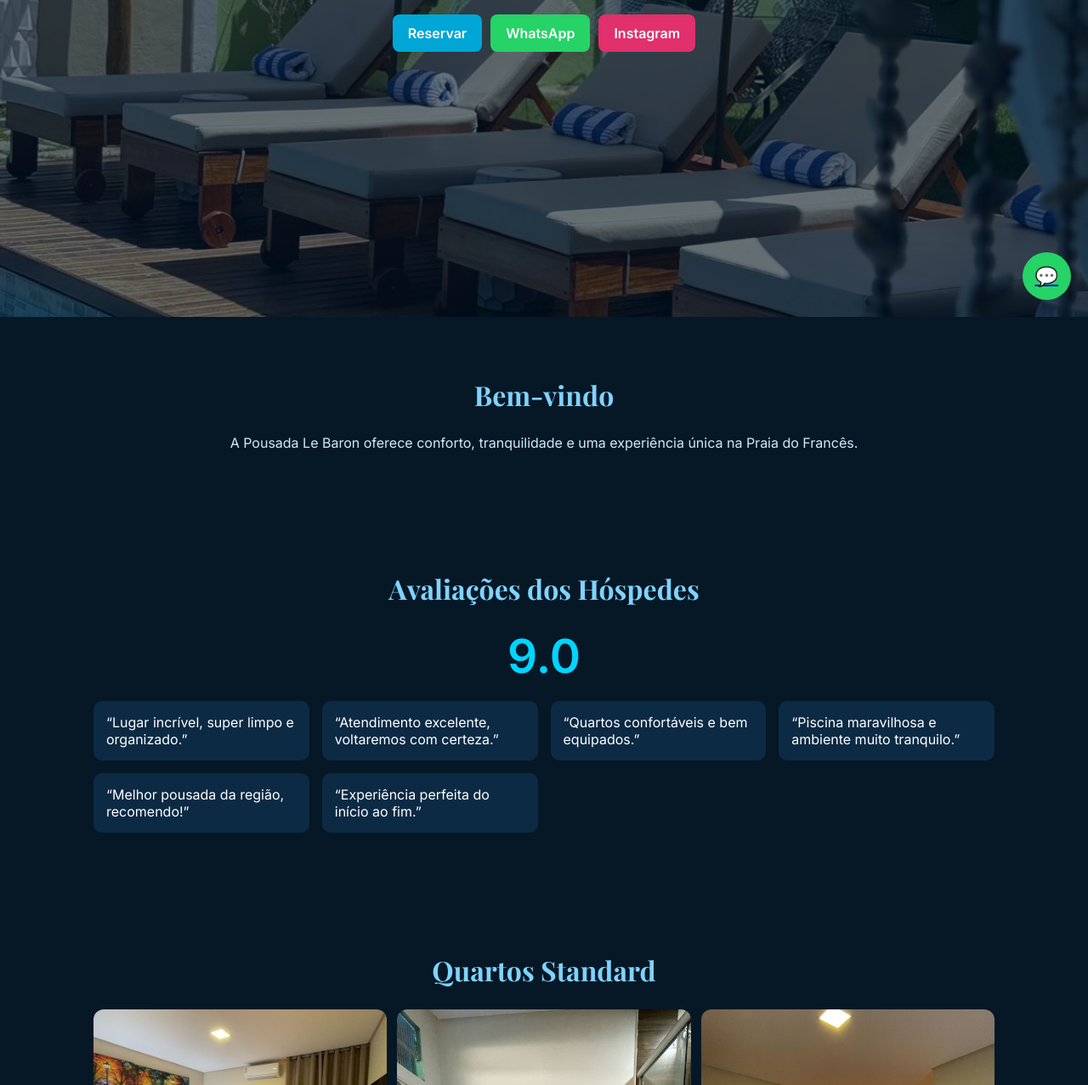
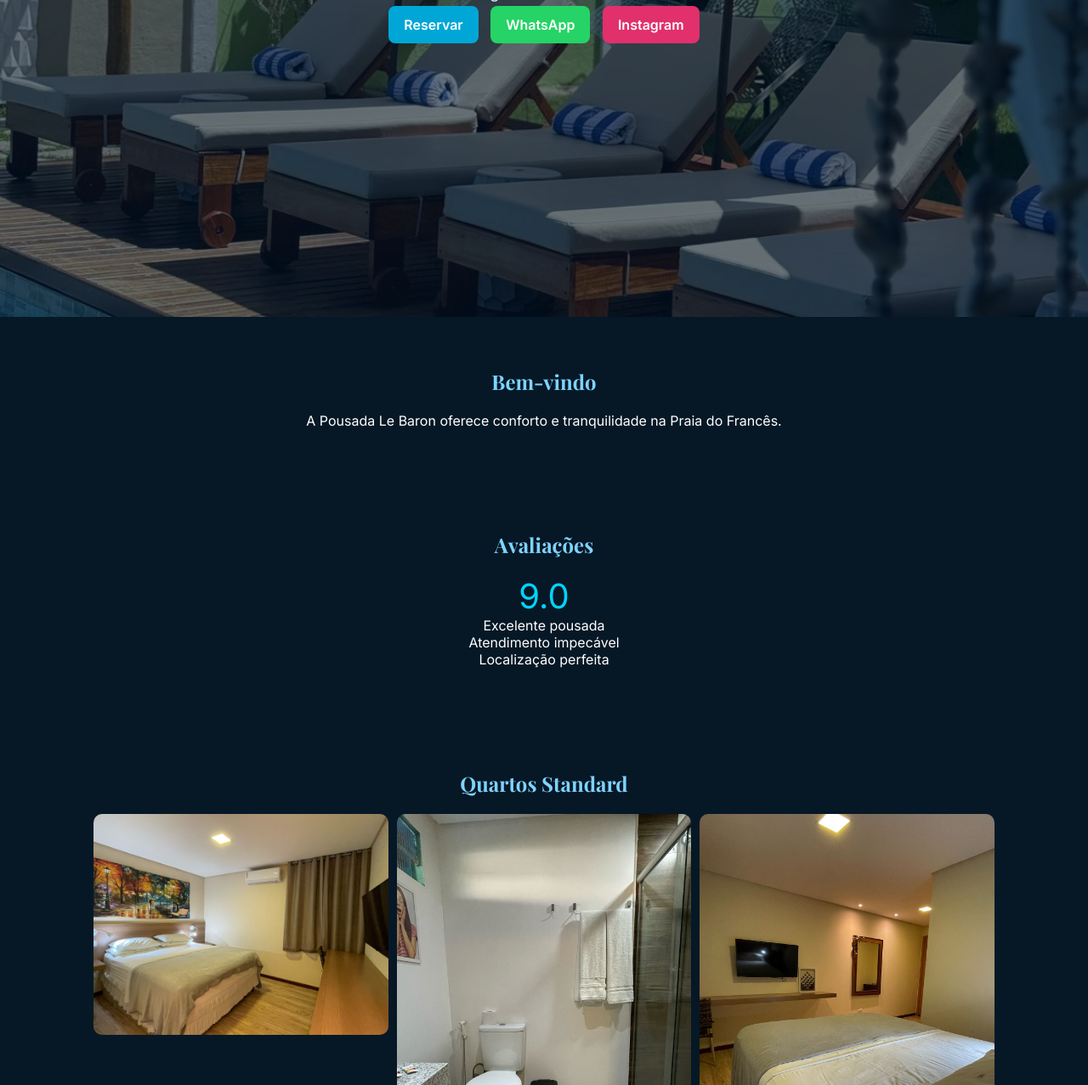
Before and after one commit to arthurcesar673/pousa, a plain HTML site: page index.html in a window 1280 px wide. Shown: the part 427-1704 px from the top of the page at 85% size. Drawn offline with nearby package versions, Linux system fonts and the light colour scheme.

Commit message:
Add files via upload

```diff
--- a/index.html
+++ b/index.html
@@ -4,7 +4,7 @@
 <meta charset="UTF-8">
 <meta name="viewport" content="width=device-width, initial-scale=1.0">
 
-<title>Pousada Le Baron | Praia do Francês</title>
+<title>Pousada Le Baron</title>
 
 <link href="https://fonts.googleapis.com/css2?family=Playfair+Display:wght@500;700&family=Inter:wght@300;400;600&display=swap" rel="stylesheet">
 
@@ -17,7 +17,6 @@ background:#061826;
 color:#fff;
 }
 
-/* HERO */
 .hero{
 height:100vh;
 background:url('piscina-1.jpeg') center/cover no-repeat;
@@ -38,7 +37,6 @@ background:rgba(0,20,40,0.6);
 .hero-content{
 position:relative;
 z-index:2;
-max-width:800px;
 padding:20px;
 }
 
@@ -50,33 +48,23 @@ color:#a6ddff;
 
 .subtitle{
 font-size:18px;
+color:#d0ecff;
 margin-top:10px;
-color:#d0ecff;
-}
-
-.btns{
-margin-top:20px;
-display:flex;
-gap:10px;
-justify-content:center;
-flex-wrap:wrap;
 }
 
 .btn{
 padding:12px 18px;
+margin:5px;
 border-radius:8px;
 text-decoration:none;
+display:inline-block;
 font-weight:bold;
-transition:0.3s;
 }
-
-.btn:hover{transform:scale(1.05);}
 
 .whatsapp{background:#25D366;color:#fff;}
 .insta{background:#E1306C;color:#fff;}
 .reserve{background:#00a6d6;color:#fff;}
 
-/* LANG */
 .lang{
 position:fixed;
 top:20px;
@@ -90,9 +78,8 @@ border-radius:8px;
 border:none;
 }
 
-/* SECTIONS */
 section{
-padding:70px 20px;
+padding:60px 20px;
 max-width:1100px;
 margin:auto;
 }
@@ -100,66 +87,31 @@ margin:auto;
 h2{
 text-align:center;
 font-family:Playfair Display;
-font-size:32px;
 color:#7fd3ff;
-margin-bottom:25px;
+margin-bottom:20px;
 }
 
-/* GRID */
 .grid{
 display:grid;
-grid-template-columns:repeat(auto-fit,minmax(240px,1fr));
-gap:12px;
+grid-template-columns:repeat(auto-fit,minmax(220px,1fr));
+gap:10px;
 }
 
 .grid img{
 width:100%;
-border-radius:12px;
+border-radius:10px;
 transition:0.3s;
 }
 
 .grid img:hover{
-transform:scale(1.05);
+transform:scale(1.04);
 }
 
-/* REVIEWS */
-.reviews{
-display:grid;
-grid-template-columns:repeat(auto-fit,minmax(250px,1fr));
-gap:15px;
-}
-
-.review{
-background:#0c2a44;
-padding:15px;
-border-radius:10px;
-}
-
-.score{
-text-align:center;
-font-size:55px;
-color:#00d4ff;
-font-weight:bold;
-margin:20px 0;
-}
-
-/* FOOTER */
 footer{
 text-align:center;
 padding:30px;
 background:#04121f;
 color:#88b7d6;
-}
-
-/* FLOAT */
-.fixed-whats{
-position:fixed;
-bottom:20px;
-right:20px;
-background:#25D366;
-padding:15px;
-border-radius:50%;
-font-size:22px;
 }
 </style>
 </head>
@@ -181,41 +133,33 @@ font-size:22px;
 <h1 id="title">Pousada Le Baron</h1>
 <p class="subtitle" id="subtitle">Seu refúgio na Praia do Francês</p>
 
-<div class="btns">
 <a class="btn reserve" href="#reserve" id="btn1">Reservar</a>
-<a class="btn whatsapp" href="https://wa.me/5582999282006">WhatsApp</a>
-<a class="btn insta" href="https://www.instagram.com/pousada_lebaron/">Instagram</a>
-</div>
+<a class="btn whatsapp" href="https://wa.me/5582999282006" id="btn2">WhatsApp</a>
+<a class="btn insta" href="https://www.instagram.com/pousada_lebaron/" id="btn3">Instagram</a>
 </div>
 </div>
 
 <!-- ABOUT -->
 <section>
-<h2>Bem-vindo</h2>
-<p style="text-align:center;color:#cfe9ff;max-width:800px;margin:auto;">
-A Pousada Le Baron oferece conforto, tranquilidade e uma experiência única na Praia do Francês.
+<h2 id="h2_about">Bem-vindo</h2>
+<p id="about_text" style="text-align:center;">
+A Pousada Le Baron oferece conforto e tranquilidade na Praia do Francês.
 </p>
 </section>
 
 <!-- REVIEWS -->
 <section>
-<h2>Avaliações dos Hóspedes</h2>
+<h2 id="h2_reviews">Avaliações</h2>
+<p style="text-align:center;font-size:40px;color:#00d4ff;">9.0</p>
 
-<div class="score">9.0</div>
-
-<div class="reviews">
-<div class="review">“Lugar incrível, super limpo e organizado.”</div>
-<div class="review">“Atendimento excelente, voltaremos com certeza.”</div>
-<div class="review">“Quartos confortáveis e bem equipados.”</div>
-<div class="review">“Piscina maravilhosa e ambiente muito tranquilo.”</div>
-<div class="review">“Melhor pousada da região, recomendo!”</div>
-<div class="review">“Experiência perfeita do início ao fim.”</div>
-</div>
+<p id="review1" style="text-align:center;">Excelente pousada</p>
+<p id="review2" style="text-align:center;">Atendimento impecável</p>
+<p id="review3" style="text-align:center;">Localização perfeita</p>
 </section>
 
 <!-- QUARTOS STANDARD -->
 <section>
-<h2>Quartos Standard</h2>
+<h2 id="h2_std">Quartos Standard</h2>
 <div class="grid">
 <img src="quarto-standard-1.jpeg">
 <img src="quarto-standard-2.jpeg">
@@ -225,7 +169,7 @@ A Pousada Le Baron oferece conforto, tranquilidade e uma experiência única na
 
 <!-- SUPERIOR -->
 <section>
-<h2>Quartos Superior</h2>
+<h2 id="h2_sup">Quartos Superior</h2>
 <div class="grid">
 <img src="quarto-superior-1.jpeg">
 <img src="quarto-superior-2.jpeg">
@@ -236,7 +180,7 @@ A Pousada Le Baron oferece conforto, tranquilidade e uma experiência única na
 
 <!-- PISCINA -->
 <section>
-<h2>Piscina</h2>
+<h2 id="h2_pool">Piscina / Pool / Piscina</h2>
 <div class="grid">
 <img src="piscina-1.jpeg">
 <img src="piscina-2.jpeg">
@@ -244,9 +188,9 @@ A Pousada Le Baron oferece conforto, tranquilidade e uma experiência única na
 </div>
 </section>
 
-<!-- AREAS COMUNS -->
+<!-- ÁREAS COMUNS (CORRIGIDO COM ACENTO COMO VOCÊ PEDIU) -->
 <section>
-<h2>Áreas Comuns</h2>
+<h2 id="h2_area">Áreas Comuns</h2>
 <div class="grid">
 <img src="área-comum-1.jpeg">
 <img src="área-comum-2.jpeg">
@@ -256,47 +200,53 @@ A Pousada Le Baron oferece conforto, tranquilidade e uma experiência única na
 <img src="área-comum-6.jpeg">
 <img src="área-comum-7.jpeg">
 <img src="área-comum-8.jpeg">
+<img src="área-comum-9.jpeg">
 </div>
 </section>
 
 <!-- RESERVA -->
 <section id="reserve">
-<h2>Reserva</h2>
-<div style="text-align:center;margin-top:20px;">
+<h2 id="h2_reserve">Reserva</h2>
+<div style="text-align:center;">
 <a class="btn whatsapp" href="https://wa.me/5582999282006">Reservar agora</a>
 </div>
 </section>
 
-<!-- LOCAL -->
-<section>
-<h2>Localização</h2>
-<iframe
-src="https://www.google.com/maps?q=Praia+do+Francês+Alagoas&output=embed"
-width="100%" height="300" style="border:0;border-radius:12px;"></iframe>
-</section>
-
 <!-- FOOTER -->
-<footer>
-Pousada Le Baron • Praia do Francês • AL • CNPJ 10.930.667/0001-47
+<footer id="footer">
+Pousada Le Baron • Praia do Francês • CNPJ 10.930.667/0001-47
 </footer>
 
-<!-- WHATS FLOAT -->
-<a class="fixed-whats" href="https://wa.me/5582999282006">💬</a>
-
-<!-- TRADUTOR COMPLETO -->
 <script>
 function changeLang(lang){
 
+// INGLÊS
 if(lang==="en"){
 document.getElementById("title").innerText="Le Baron Inn";
 document.getElementById("subtitle").innerText="Your refuge in Praia do Francês";
+document.getElementById("h2_about").innerText="Welcome";
+document.getElementById("about_text").innerText="Comfort and tranquility in a beautiful beach location.";
+document.getElementById("h2_reviews").innerText="Reviews";
+document.getElementById("h2_std").innerText="Standard Rooms";
+document.getElementById("h2_sup").innerText="Superior Rooms";
+document.getElementById("h2_area").innerText="Common Areas";
+document.getElementById("h2_reserve").innerText="Booking";
 }
 
+// ESPANHOL
 if(lang==="es"){
 document.getElementById("title").innerText="Posada Le Baron";
-document.getElementById("subtitle").innerText="Tu refugio en Praia do Francés";
+document.getElementById("subtitle").innerText="Tu refugio en Praia do Francês";
+document.getElementById("h2_about").innerText="Bienvenido";
+document.getElementById("about_text").innerText="Comodidad y tranquilidad en la playa.";
+document.getElementById("h2_reviews").innerText="Reseñas";
+document.getElementById("h2_std").innerText="Habitaciones Estándar";
+document.getElementById("h2_sup").innerText="Habitaciones Superior";
+document.getElementById("h2_area").innerText="Áreas Comunes";
+document.getElementById("h2_reserve").innerText="Reserva";
 }
 
+// PT
 if(lang==="pt"){
 location.reload();
 }
```
